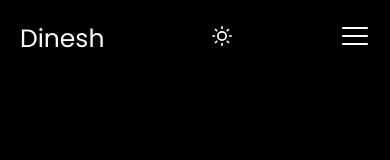
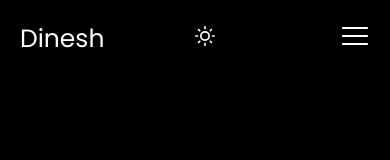
Before and after one commit to dineshlegha23/Portfolio, a React (Vite) app: page / in a window 390 px wide. Shown: the top 160 px of the page. Built offline with nearby package versions, Linux system fonts and the light colour scheme.

Commit message:
centered dark/light theme icon

```diff
--- a/src/components/Navbar/style.module.css
+++ b/src/components/Navbar/style.module.css
@@ -68,7 +68,6 @@ i {
   transition: all 1s;
 
   &:hover {
-    /* rotate: 360deg; */
     transform: rotate(360deg);
   }
 }
@@ -117,16 +116,23 @@ i {
     }
   }
 
+  i {
+    margin-left: -10%;
+  }
+
   .mobile {
+    z-index: 10;
     position: absolute;
     margin-left: -20px;
     width: 100%;
+    height: auto;
     background-color: rgb(255, 255, 255);
     box-shadow: 0 15px 20px rgba(0, 0, 0, 0.24);
     top: 60px;
     text-align: center;
     flex-direction: column;
     margin-bottom: 10px;
+    transition: background-color 1s;
 
     li:nth-child(n) {
       padding-block: 1rem;
@@ -140,7 +146,7 @@ i {
 .darkTheme {
   background-color: black;
   color: white;
-  transition: background-color 1s;
+  transition: all 1s;
 
   li::after,
   li::before {
```
